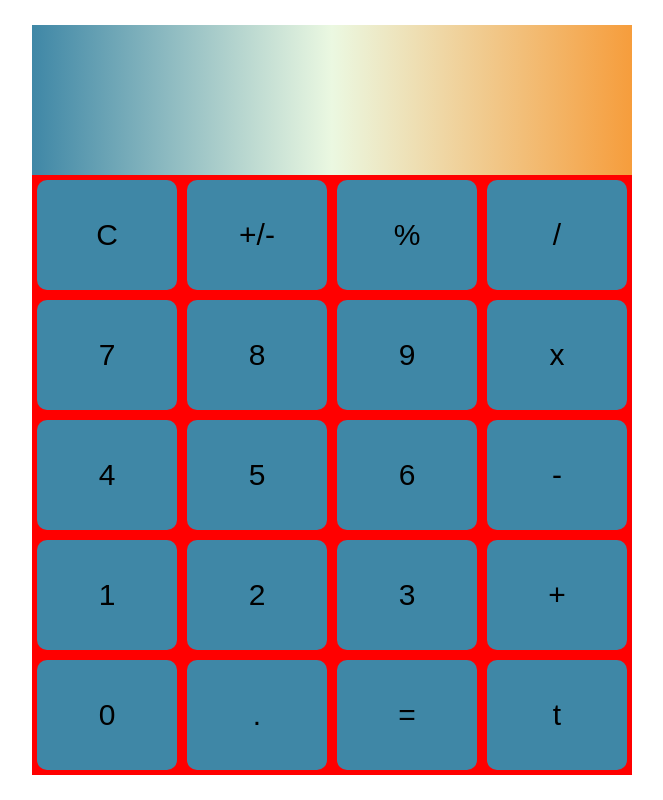
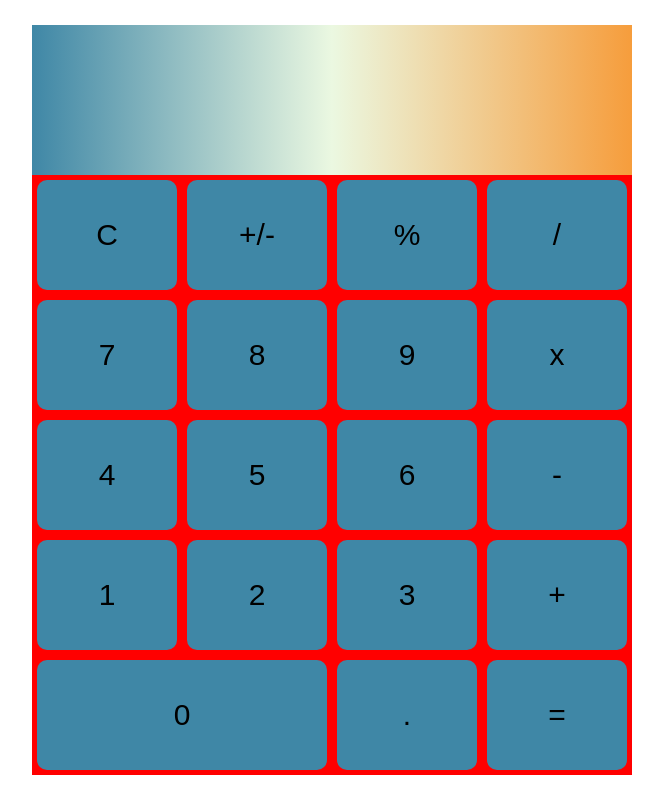
Before and after one commit to Philip748/react-calculator, a React (Create React App) app: page / in a window 1280 px wide. Shown: the whole page, without its empty margins (308-971 px from the left). Built offline with nearby package versions, Linux system fonts and the light colour scheme.

Commit message:
made 0 button wider

```diff
--- a/src/App.js
+++ b/src/App.js
@@ -20,10 +20,9 @@ function App() {
         <button className="button-class">2</button>
         <button className="button-class">3</button>
         <button className="button-class">+</button>
-        <button className="button-class">0</button>
+        <button className="button-class zero-button">0</button>
         <button className="button-class">.</button>
         <button className="button-class">=</button>
-        <button className="button-class">t</button>
       </div>
     </div>
   );
--- a/src/style.css
+++ b/src/style.css
@@ -38,6 +38,10 @@
     background-color: #3f87a6;
 }
 
+.zero-button{
+    grid-column: 1 / 3;
+}
+
 .button-class:hover {
     outline: solid 3px #f69d3c;
 }
```
